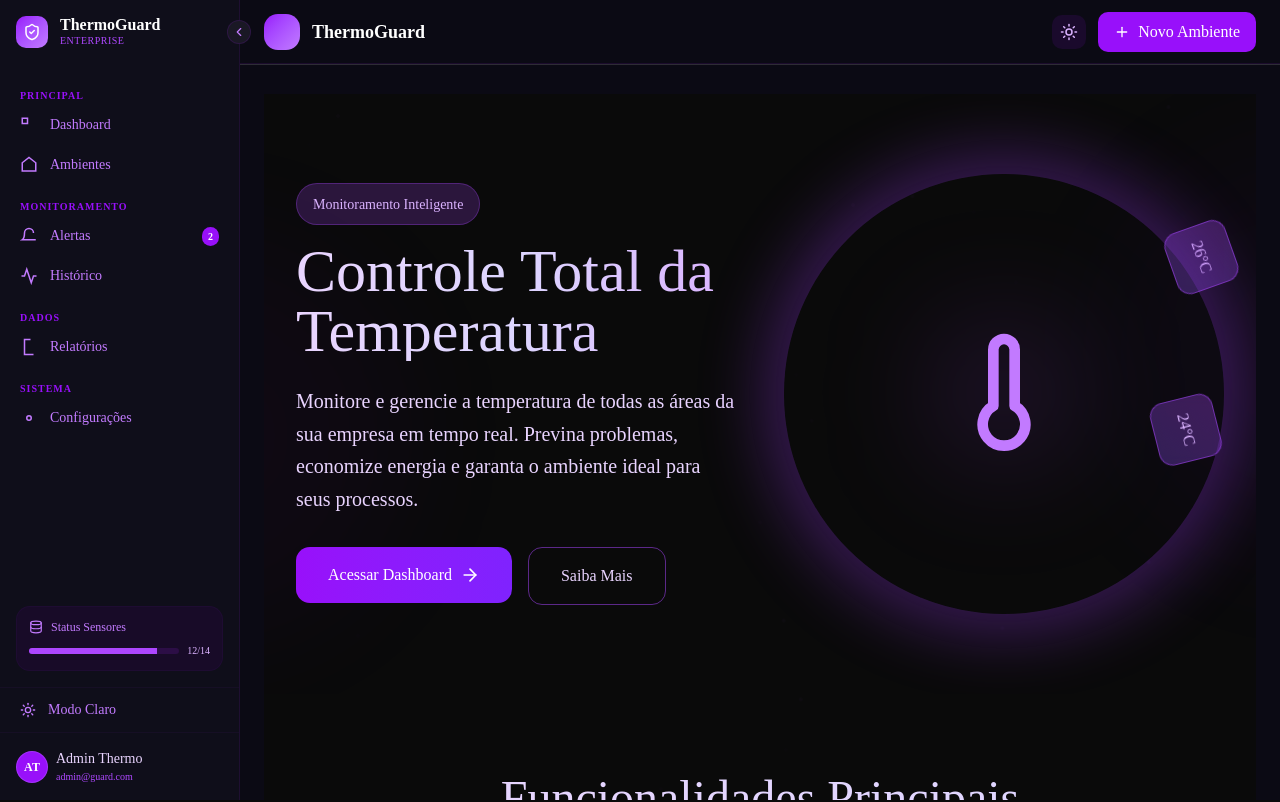
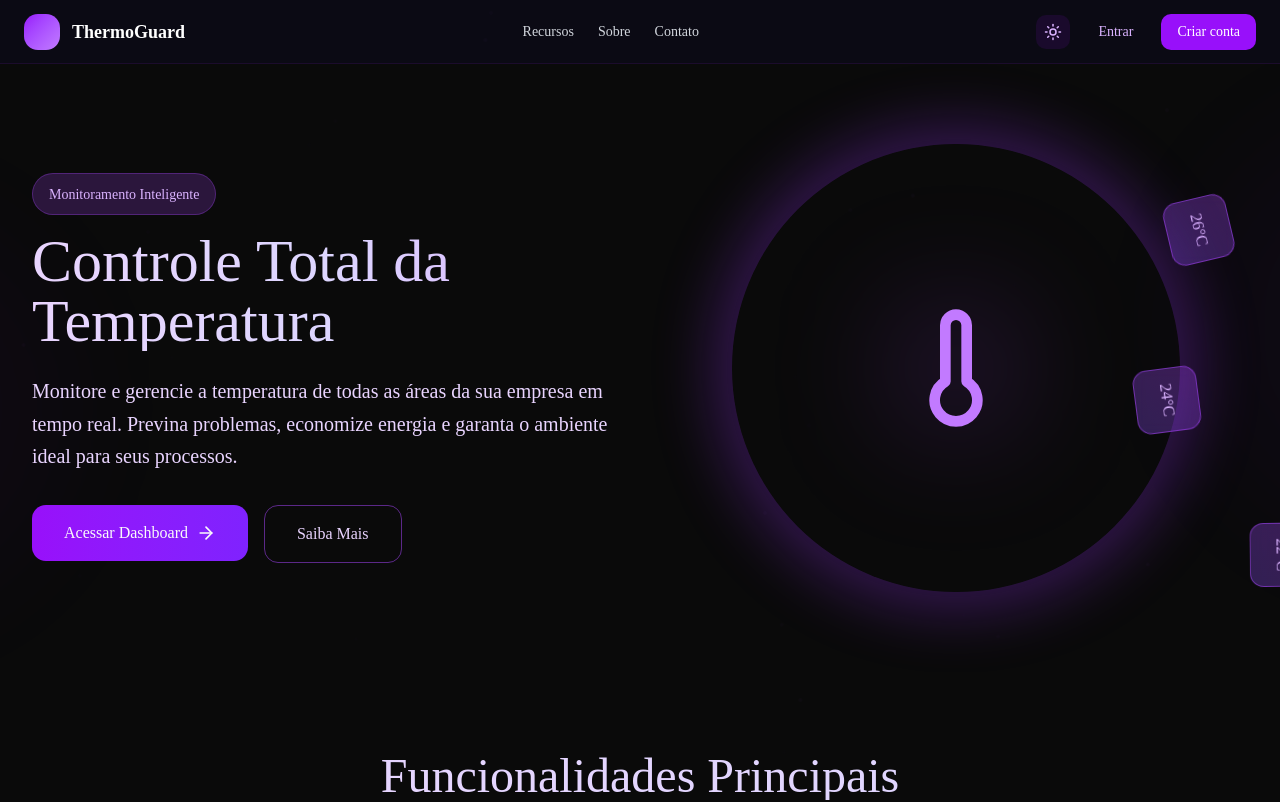
Before and after one commit to mlkwillian/trabalhofinal, a Next.js app in the folder Frontend/: page / in a window 1280 px wide. Shown: the top 802 px of the page. Built offline with nearby package versions, Linux system fonts and the light colour scheme; a web font is replaced by a local one.

Commit message:
ajuste home

```diff
--- a/Frontend/src/app/layout.jsx
+++ b/Frontend/src/app/layout.jsx
@@ -1,6 +1,7 @@
 import { Syne, DM_Mono } from "next/font/google";
 import "./globals.css";
-import LayoutClient from "@/components/LayoutClient";
+import LayoutWrapper from "@/components/LayoutWrapper";
+
 
 const syne = Syne({
   subsets: ["latin"],
@@ -17,9 +18,9 @@ export default function RootLayout({ children }) {
   return (
     <html lang="pt-BR">
       <body className={`${syne.variable} ${dmMono.variable}`}>
-        <LayoutClient>
+        <LayoutWrapper>
           {children}
-        </LayoutClient>
+        </LayoutWrapper>
       </body>
     </html>
   );
--- a/Frontend/src/app/page.jsx
+++ b/Frontend/src/app/page.jsx
@@ -2,9 +2,12 @@ import { LandingHero } from "../components/LandingHero";
 import { Features } from "../components/Features";
 import { HowItWorks } from "../components/HowItWorks";
 import { LandingFooter } from "../components/LandingFooter";
+import PublicNavbar from "@/components/PublicNavbar";
+
 
 export default function Landing() {
-  return (
+  return (<>
+    <PublicNavbar />
     <div className="dark min-h-screen bg-background">
       {/* Animated background particles */}
       <div className="fixed inset-0 overflow-hidden pointer-events-none">
@@ -44,5 +47,5 @@ export default function Landing() {
         }
       `}</style>
     </div>
-  );
+  </>);
 }
--- /dev/null
+++ b/Frontend/src/components/LayoutWrapper.jsx
@@ -0,0 +1,15 @@
+"use client";
+
+import { usePathname } from "next/navigation";
+import LayoutClient from "@/components/LayoutClient";
+
+export default function LayoutWrapper({ children }) {
+  const pathname = usePathname();
+
+  // Se for a página inicial, NÃO usa o layout
+  if (pathname === "/") {
+    return children;
+  }
+
+  return <LayoutClient>{children}</LayoutClient>;
+}
--- /dev/null
+++ b/Frontend/src/components/PublicNavbar.jsx
@@ -0,0 +1,80 @@
+"use client";
+
+import Link from "next/link";
+import { useState, useEffect } from "react";
+import { Sun, Moon } from "lucide-react";
+
+export default function PublicNavbar() {
+  const [dark, setDark] = useState(true);
+
+  useEffect(() => {
+    const saved = localStorage.getItem("theme");
+    if (saved) setDark(saved === "dark");
+  }, []);
+
+  useEffect(() => {
+    localStorage.setItem("theme", dark ? "dark" : "light");
+
+    if (dark) {
+      document.documentElement.classList.add("dark");
+    } else {
+      document.documentElement.classList.remove("dark");
+    }
+  }, [dark]);
+
+  return (
+    <header className="w-full h-16 flex items-center justify-between px-6 border-b border-purple-900/20 bg-[#0b0a14]">
+
+      {/* Logo */}
+      <div className="flex items-center gap-3">
+        <div className="w-9 h-9 rounded-xl bg-gradient-to-br from-purple-600 to-purple-400" />
+        <h1 className="text-white font-bold text-lg">ThermoGuard</h1>
+      </div>
+
+      {/* Navegação */}
+      <nav className="hidden md:flex items-center gap-6 text-sm text-gray-300">
+        <Link href="#features" className="hover:text-white transition">
+          Recursos
+        </Link>
+        <Link href="#about" className="hover:text-white transition">
+          Sobre
+        </Link>
+        <Link href="#contact" className="hover:text-white transition">
+          Contato
+        </Link>
+      </nav>
+
+      {/* Ações */}
+      <div className="flex items-center gap-3">
+
+        {/* Tema */}
+        <button
+          onClick={() => setDark(!dark)}
+          className="p-2 rounded-lg bg-purple-600/10 hover:bg-purple-600/20 transition"
+        >
+          {dark ? (
+            <Sun size={18} className="text-purple-300" />
+          ) : (
+            <Moon size={18} className="text-purple-300" />
+          )}
+        </button>
+
+        {/* Login */}
+        <Link
+          href="/login"
+          className="px-4 py-2 rounded-lg text-sm text-purple-300 hover:text-white transition"
+        >
+          Entrar
+        </Link>
+
+        {/* CTA */}
+        <Link
+          href="/register"
+          className="px-4 py-2 rounded-lg bg-purple-600 hover:bg-purple-700 transition text-white text-sm font-medium"
+        >
+          Criar conta
+        </Link>
+      </div>
+    </header>
+  );
+}
```
